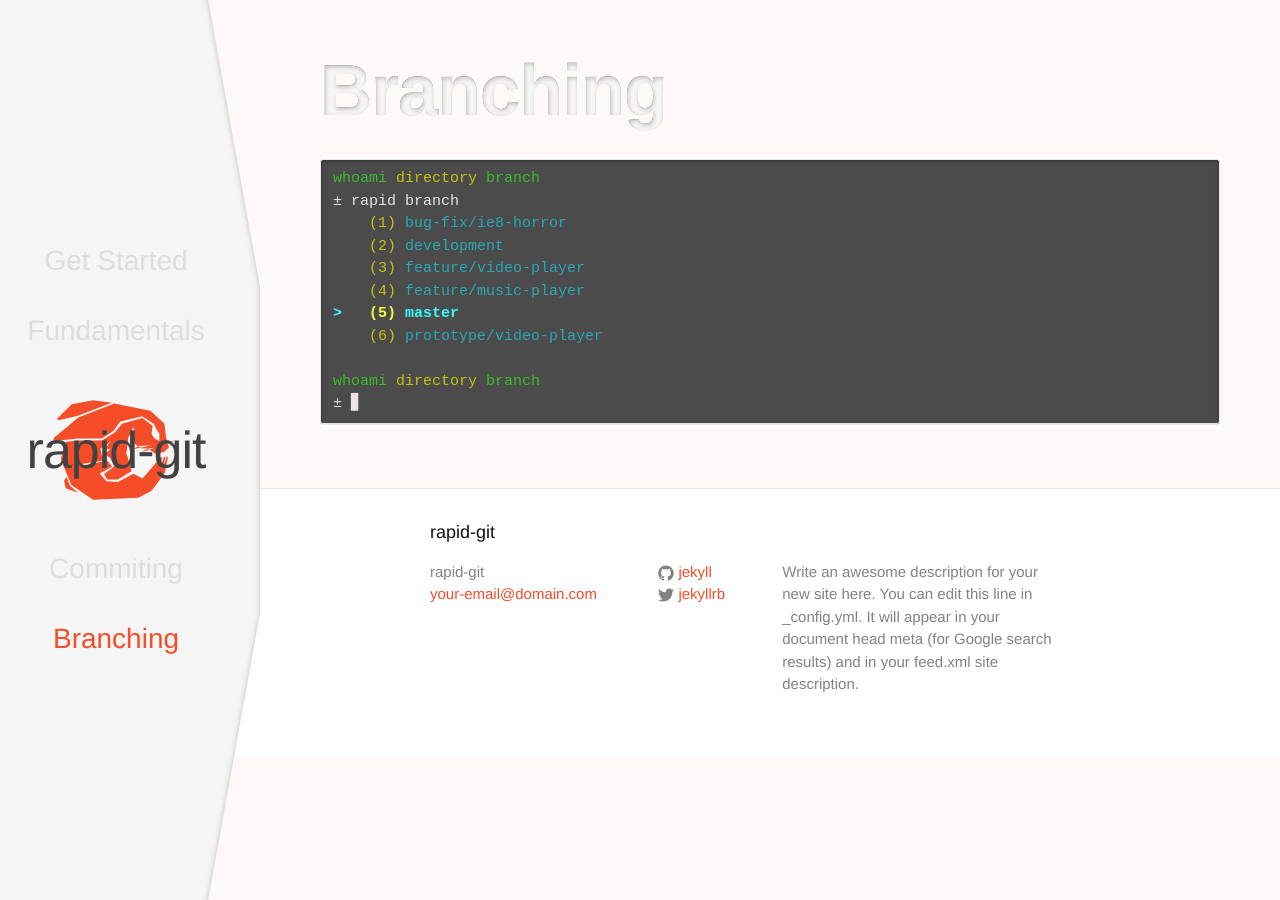
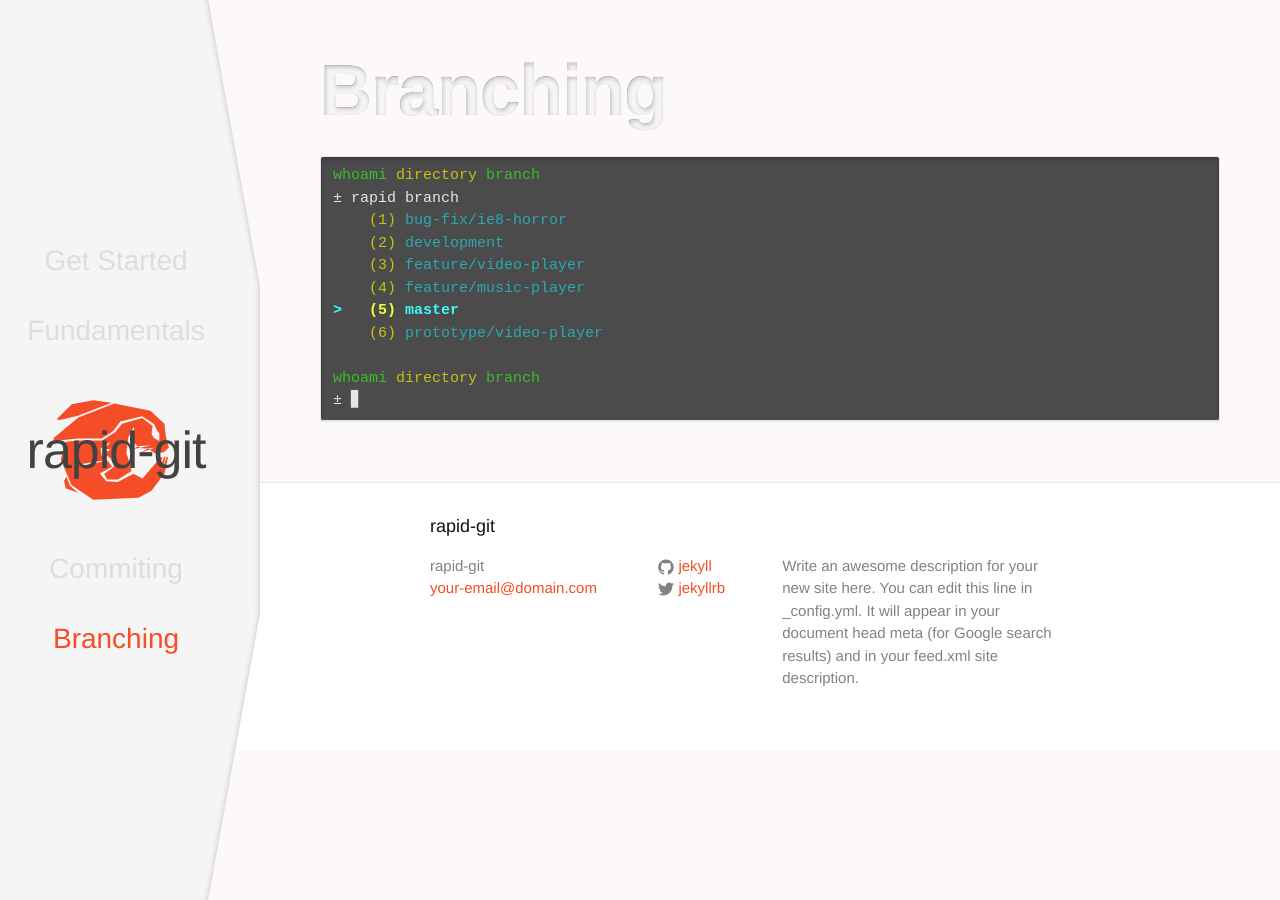
Before and after one commit to rapid-git/rapid-git.github.io, a Jekyll site: the page built from branching.html, in a window 1280 px wide. Built offline with Jekyll 4.4.1, drawn with Linux system fonts in a browser that asks for light colours.

Commit message:
removing top and bottom padding from console container

```diff
--- a/_sass/_console.scss
+++ b/_sass/_console.scss
@@ -11,7 +11,7 @@ $console-bold-magenta: #fc9ef0;
 
 .console {
   margin-bottom: 15px;
-  padding: 3px 0;
+  padding: 0;
   background-color: white;
   // box-shadow:  0 -1px 0 #e5e5e5,
   //              0 0 2px rgba(0,0,0,.12),
```
